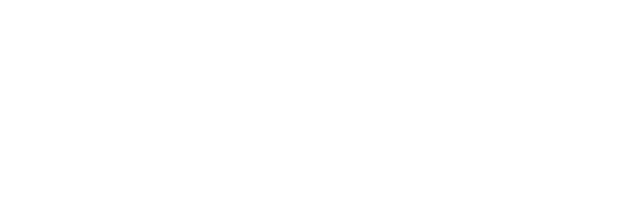
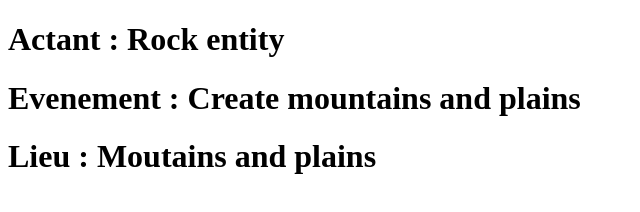
Before and after one commit to sernould/RIT, a plain HTML site: page index.html in a window 1280 px wide. Shown: the whole page, without its empty margins (0-640 px from the left). Drawn offline with nearby package versions, Linux system fonts and the light colour scheme; the site is published under a folder, as on GitHub Pages, so addresses that start at the root find nothing.

Commit message:
Update index.html

```diff
--- a/index.html
+++ b/index.html
@@ -7,7 +7,7 @@
         <meta name="description" content="">
         <meta name="viewport" content="width=device-width, initial-scale=1">
         <script src="https://d3js.org/d3.v7.min.js"></script>
-        <script src="/getData.js"></script>
+        <script src="getData.js"></script>
     </head>
     <body>
 
```
